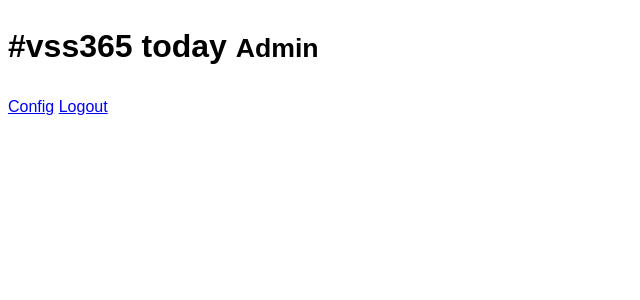
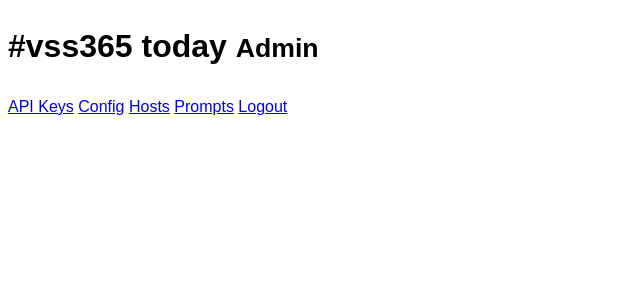
Before and after one commit to vss365today/admin, a Flask app: template src/templates/base.html in a window 1280 px wide. Shown: the top 300 px of the page, without its empty margins (0-640 px from the left). Run offline with Flask 2, Linux system fonts and the light colour scheme; the template is opened without the code that fills it: most values are stand-ins (such as "Sample title", 1, 10 or a date in 2020); parts of the project's set-up code (start-up, migrations or seed data) failed here and were passed over.

Commit message:
Add more nav links

```diff
--- a/src/templates/partials/navigation.html
+++ b/src/templates/partials/navigation.html
@@ -1,4 +1,7 @@
 <nav>
-  <a href="#">Config</a>
+  <a href="{{ url_for('api-key.index') }}">API Keys</a>
+  <a href="{{ url_for('config.index') }}">Config</a>
+  <a href="{{ url_for('host.index') }}">Hosts</a>
+  <a href="{{ url_for('prompt.index') }}">Prompts</a>
   <a href="{{ url_for('root.logout') }}">Logout</a>
 </nav>
```
